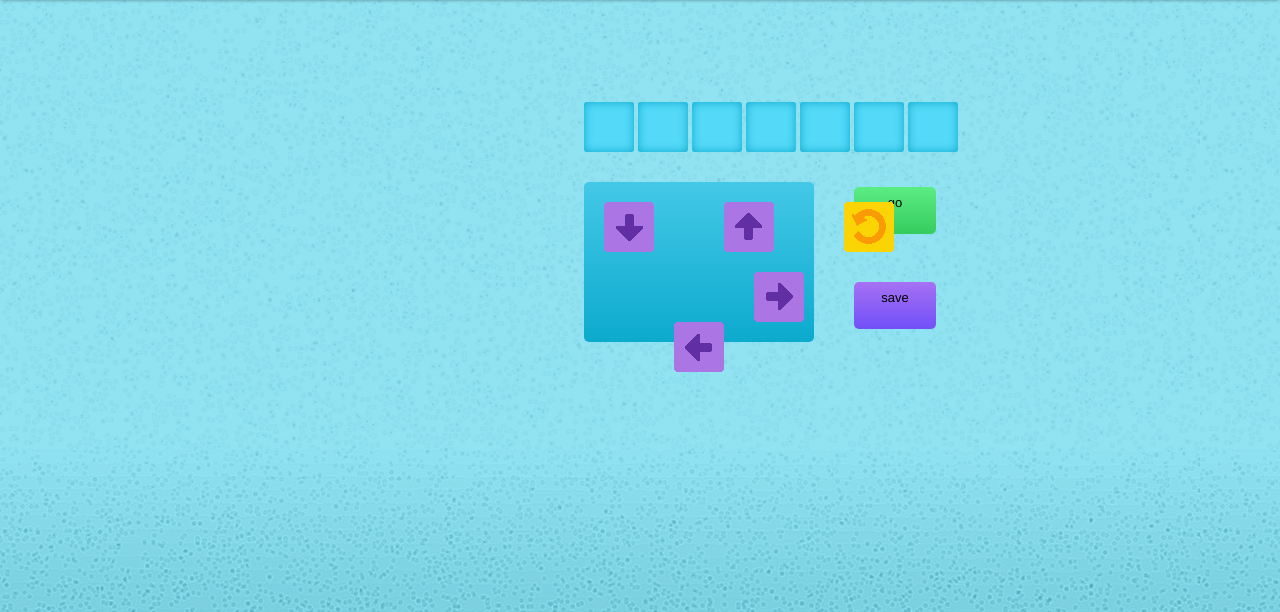
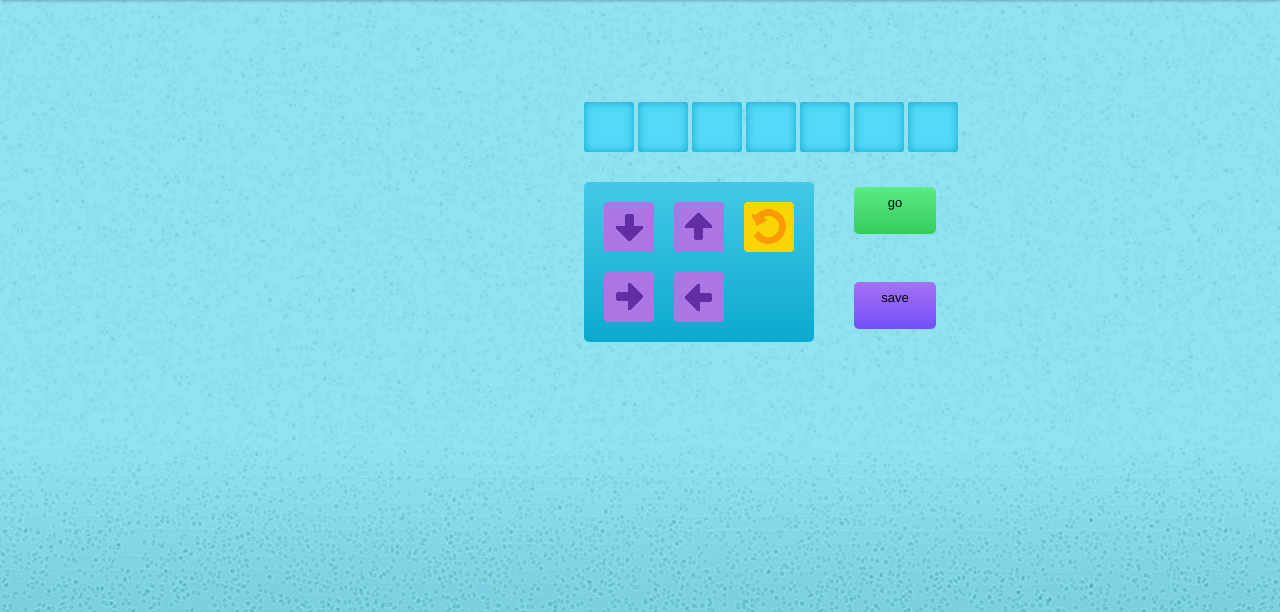
Before and after one commit to avastjohn/HB_Project, a Flask app: template templates/canvas.html in a window 1280 px wide. Shown: the part 40-652 px from the top of the page. Run offline with Flask 2, Linux system fonts and the light colour scheme; the template is opened without the code that fills it, so the values that code supplies are empty.

Commit message:
ARROWS REGENERATE THE RIGHT WAY HOLY CRAP

```diff
--- a/static/css/main.css
+++ b/static/css/main.css
@@ -13,7 +13,6 @@
         #mainContainer {
             float: center;
         }
-
         #message h3 {
             font: 30px "Arial" sans-serif;
             color: #FD3F72;
@@ -60,45 +59,14 @@
             width: 50px;
             position: relative;
             float: left;
-            z-index: 5;
         }
-        #holderdown {
-            top: 0;
-            left: 0;
-            /*border: 2px solid red;*/
+        .holder {
             margin-left: 20px;
             margin-top: 20px;
             position: relative;
-        }
-        #holderup {
-            top: 0;
-            left: 70px;
-            /*border: 2px solid yellow;*/
-            margin-left: 20px;
-            margin-top: 20px;
-            position: relative;
-        }
-        #holderloop {
-            top: 0;
-            left: 140px;
-            margin-left: 20px;
-            margin-top: 20px;
-            position: relative;
-        }
-        #holderright {
-            top: 70px;
-            left: 0;
-            /*border: 2px solid silver;*/
-            margin-left: 20px;
-            margin-top: 20px;
-            position: relative;
-        }
-        #holderleft {
-            top: 70px;
-            left: 70px;
-            margin-left: 20px;
-            margin-top: 20px;
-            position: relative;
+            width: 50px;
+            height: 50px;
+            float: left;
         }
         .button {
             height: 40px;
--- a/static/js/canvas.js
+++ b/static/js/canvas.js
@@ -350,9 +350,9 @@ $(function() {
 
     var drawNewArrow = function(direction) {
         //draws a new arrow
-        var arrow = $('<img src="../static/img/arrow' + direction + '.png" id="' + direction + '" class="ui-widget-content arrow ' + direction + '"></img>')
+        var arrow = $('<img src="../static/img/arrow' + direction + '.png" id="' + direction
+            + '" class="ui-widget-content arrow ' + direction + '"></img>')
         arrow.draggable({ snap: ".ui-widget-header", snapMode: "inner", revert: "invalid"});
-        // $("#holder" + direction).html("");
         $("#holder" + direction).html(arrow);
     };
 
--- a/templates/canvas.html
+++ b/templates/canvas.html
@@ -40,11 +40,11 @@
                 </div>
                 <div id="arrowsbuttons">
                     <div id="arrows">
-                        <div id="holderdown"><img src="../static/img/arrowdown.png" id="down" class="ui-widget-content arrow down"></div>
-                        <div id="holderup"><img src="../static/img/arrowup.png" id="up" class="ui-widget-content arrow up"></div>
-                        <div id="holderloop"><img src="../static/img/arrowloop.png" id="loop" class="ui-widget-content arrow loop"></div>
-                        <div id="holderright"><img src="../static/img/arrowright.png" id="right" class="ui-widget-content arrow right"></div>
-                        <div id="holderleft"><img src="../static/img/arrowleft.png" id="left" class="ui-widget-content arrow left"></div>
+                        <div id="holderdown" class="holder"><img src="../static/img/arrowdown.png" id="down" class="ui-widget-content arrow down"></div>
+                        <div id="holderup" class="holder"><img src="../static/img/arrowup.png" id="up" class="ui-widget-content arrow up"></div>
+                        <div id="holderloop" class="holder"><img src="../static/img/arrowloop.png" id="loop" class="ui-widget-content arrow loop"></div>
+                        <div id="holderright" class="holder"><img src="../static/img/arrowright.png" id="right" class="ui-widget-content arrow right"></div>
+                        <div id="holderleft" class="holder"><img src="../static/img/arrowleft.png" id="left" class="ui-widget-content arrow left"></div>
                     </div>
                     <div id="buttons">
                         <div class="go button">go</div>
```
